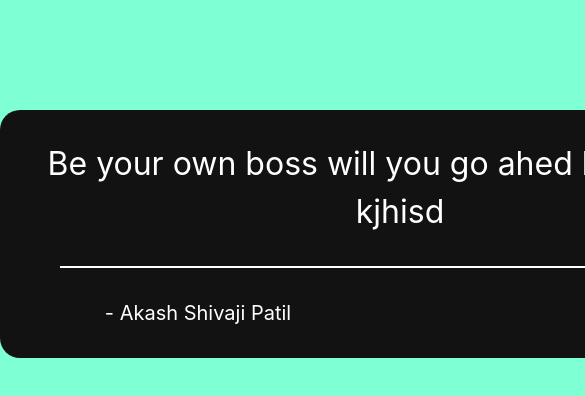
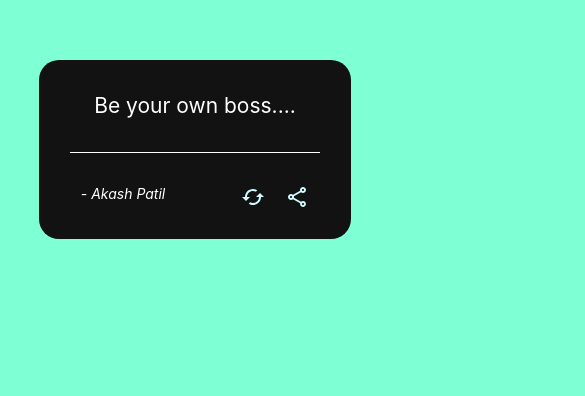
Before and after one commit to AKASH-PATIL12/Random_Quotes_Genrator, a React (Create React App) app: page / in a window 390 px wide. Shown: the part 140-536 px from the top of the page, 585 px wide, since content can reach past the window. Built offline with nearby package versions, Linux system fonts and the light colour scheme; no server answers.

Commit message:
Mobile_Responsive_Added

```diff
--- a/src/Components/RandomQuote/RandomQuote.jsx
+++ b/src/Components/RandomQuote/RandomQuote.jsx
@@ -31,21 +31,21 @@ const RandomQuote = () => {
 
 
   const [quote, setQuote] = useState({
-    text: "Be your own boss will you go ahed kjh kjhksiof kjhisd ",
-    author: "Akash Shivaji Patil ",
+    text: "Be your own boss....",
+    author: "Akash Patil ",
   });
 
   //Calling funtion loadQuotes
   loadQuotes();
-
+  // m-auto w-[800px]  mt-[250px]
   return (
-    <div className=" flex flex-col m-auto w-[800px] rounded-[20px] mt-[250px] items-center bg-[#121212] text-cyan-100 ">
-      <div className="p-[30px] text-[white] text-center text-[32px]">
+    <div className=" flex flex-col  items-center bg-[#121212] rounded-[20px] text-cyan-100 m-auto mt-[200px]  w-[80%] lg:w-[800px]">
+      <div className="p-[30px] text-[white] text-center text-[21px] lg:text-[32px]">
         {quote.text}
-      </div>
-      <div className="line w-[680px] h-[1.5px] bg-white"></div>
-      <div className=" flex flex-row gap-[300px] items-center mt-[30px] mb-[30px] ">
-        <div className="author text-[white] text-[20px] mr-9">- {quote.author.split(',')[0]}</div>
+        </div>
+      <div className="line w-[80%] h-[1.5px] bg-white"></div>
+      <div className="bottom flex flex-row gap-[40px] mt-[30px] mb-[30px] lg:gap-[300px]  ">
+        <div className="author text-[white] text-[14px] mr-9 italic lg:text-[17px]">- {quote.author.split(',')[0]}</div>
         <div className="icons flex gap-5">
             <div className="cursor-pointer" onClick={()=>{random()}}><CachedOutlinedIcon></CachedOutlinedIcon></div>
             <div className="cursor-pointer" onClick={()=>{share()}}><ShareIcon ></ShareIcon></div>
--- a/src/index.css
+++ b/src/index.css
@@ -17,3 +17,9 @@ code {
   font-family: source-code-pro, Menlo, Monaco, Consolas, 'Courier New',
     monospace;
 }
+/* @media only screen and (max-width: 600px) {
+  body {
+    background-color: lightblue;
+    width: 100%;
+  }
+} */
```
